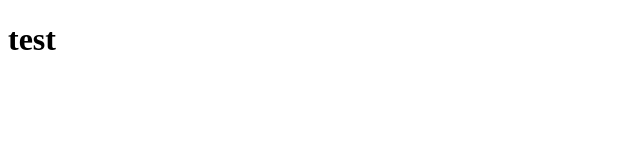
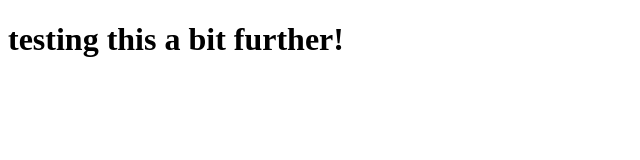
Before and after one commit to seanAppTech/test-portfolio, a plain HTML site: page index.html in a window 1280 px wide. Shown: the whole page, without its empty margins (0-640 px from the left). Drawn offline with Linux system fonts and the light colour scheme.

Commit message:
updated index.html

```diff
--- a/index.html
+++ b/index.html
@@ -5,6 +5,6 @@
 	<title>test portfolio</title>
 </head>
 <body>
-	<h1> test </h1>
+	<h1>testing this a bit further!</h1>
 </body>
 </html>
```
